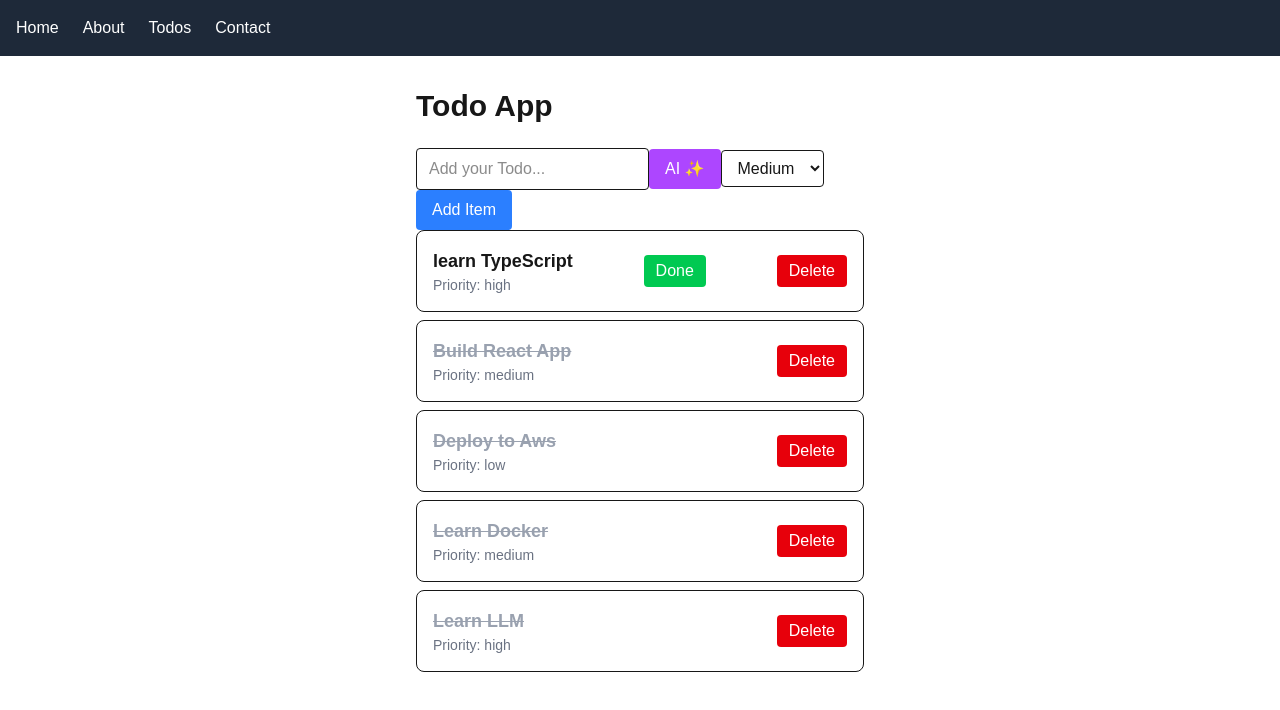
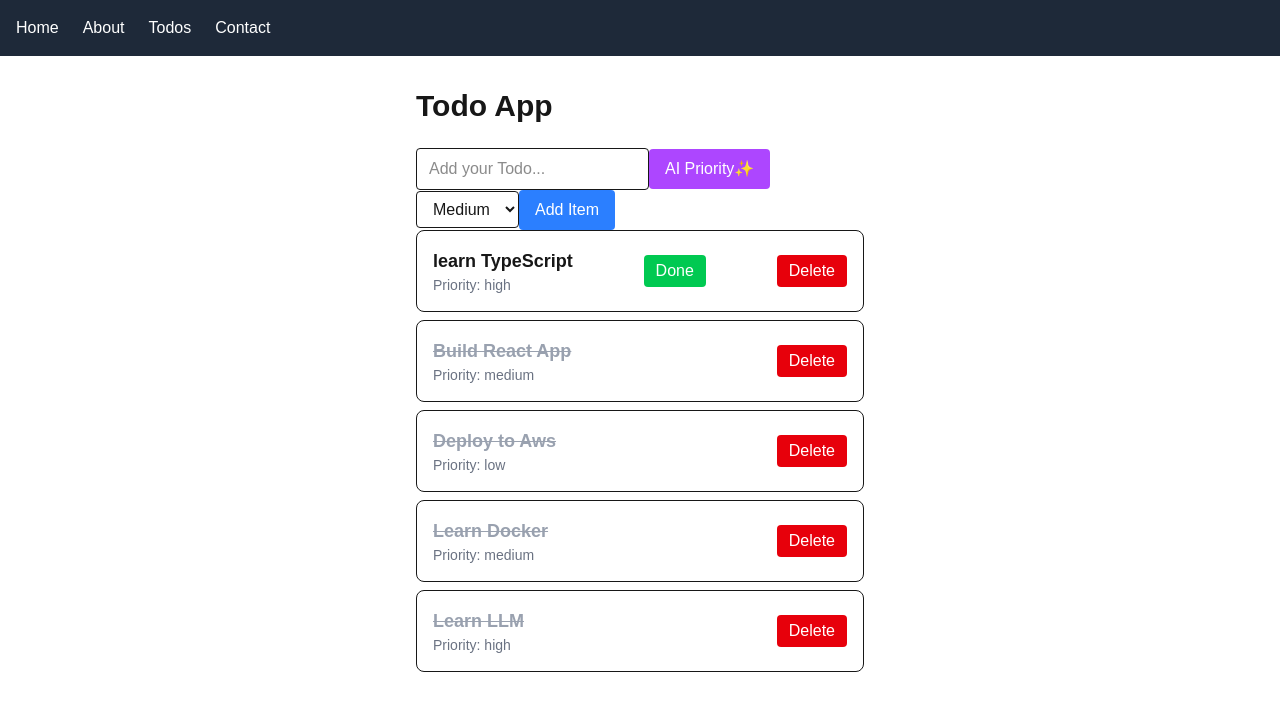
Before and after one commit to CoderMahabub/my-next-app, a Next.js app: page / in a window 1280 px wide. Shown: the top 710 px of the page. Built offline with nearby package versions, Linux system fonts and the light colour scheme.

Commit message:
AI button rename

```diff
--- a/app/page.tsx
+++ b/app/page.tsx
@@ -93,7 +93,7 @@ export default function Home() {
         onClick={suggestPriority}
         className="bg-purple-500 text-white px-4 py-2 rounded hover:bg-purple-800"
       >
-        AI ✨
+        AI Priority✨
       </button>
       <select
         className="border rounded px-3 py-2"
```
